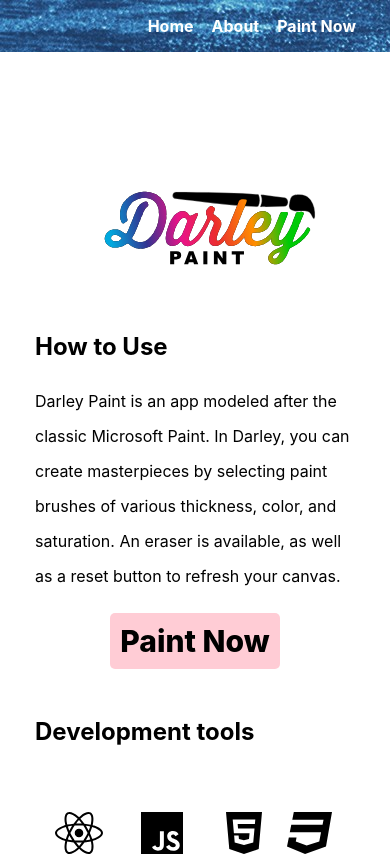
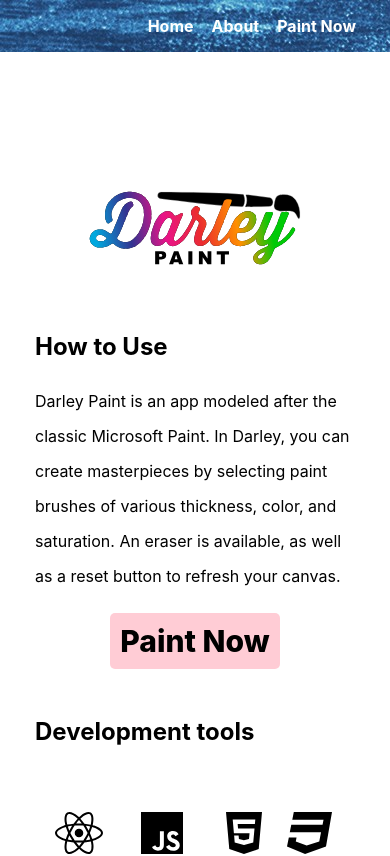
Before and after one commit to dsleylian/paint-langing-page, a React (Create React App) app: page / in a window 390 px wide. Shown: the top 856 px of the page. Built offline with nearby package versions, Linux system fonts and the light colour scheme.

Commit message:
mobile formatting trial 4, centering big logo and footer?

```diff
--- a/src/App.css
+++ b/src/App.css
@@ -278,13 +278,13 @@
   }
 
   .footer-container {
-    width: 350px;
+    width: 100%;
     margin-right: 10px;
     margin-left: 10px;
   }
 
   .big-logo {
-    width: 350px;
+    width: 100%;
     margin-top: 40px;
     margin-bottom: -160px;
     margin-right: auto;
```
